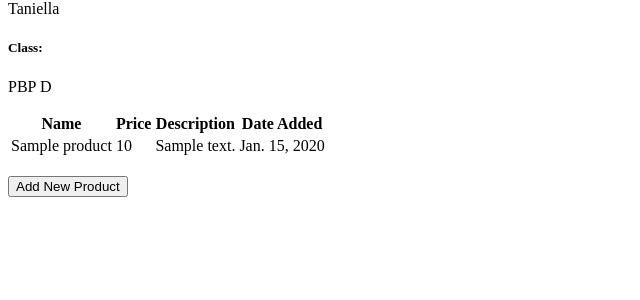
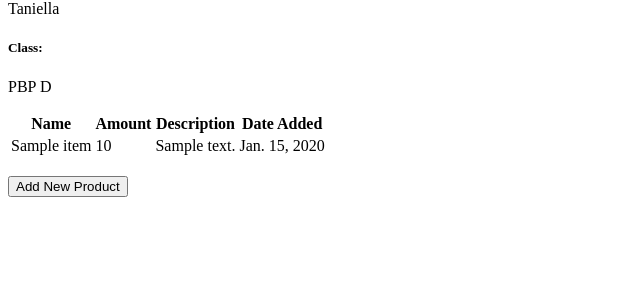
Before and after one commit to eilalleinat/Tugas_2, a Django app: page / in a window 1280 px wide. Shown: the part 119-419 px from the top of the page, without its empty margins (0-640 px from the left). Run offline with Django 4.2, Linux system fonts and the light colour scheme; tables that the repository leaves empty hold one stand-in row (values such as "Sample post").

Commit message:
Correcting some errors and variable names

```diff
--- a/main/models.py
+++ b/main/models.py
@@ -1,7 +1,7 @@
 from django.db import models
 
-class Product(models.Model):
+class Item(models.Model):
     name = models.CharField(max_length=255)
     date_added = models.DateField(auto_now_add=True)
-    price = models.IntegerField()
+    amount = models.IntegerField()
     description = models.TextField()
--- a/main/urls.py
+++ b/main/urls.py
@@ -6,10 +6,10 @@ app_name = 'main'
 urlpatterns = [
     path('', show_main, name='show_main'),
     path('home', show_home, name='show_home'),
-    path('create-product', create_product, name='create_product'),
+    path('create-item', create_item, name='create_item'),
     path('xml/', show_xml, name='show_xml'),
     path('json/', show_json, name='show_json'),
     path('xml/<int:id>/', show_xml_by_id, name='show_xml_by_id'),
-path('json/<int:id>/', show_json_by_id, name='show_json_by_id'),
+    path('json/<int:id>/', show_json_by_id, name='show_json_by_id'),
 
 ]
--- a/main/views.py
+++ b/main/views.py
@@ -2,8 +2,8 @@ from django.shortcuts import render
 from django.http import HttpResponseRedirect, HttpResponse
 from django.core import serializers
 from django.urls import reverse
-from main.forms import ProductForm
-from main.models import Product
+from main.forms import ItemForm
+from main.models import Item
 
 # Create your views here.
 def show_home(request):
@@ -24,38 +24,38 @@ def show_home(request):
     return render(request, 'home.html', Flowers)
 
 def show_main(request):
-    products = Product.objects.all()
+    items = Item.objects.all()
 
     context = {
         'name': 'Taniella', # Your name
         'class': 'PBP D', # Your PBP Class
-        'products': products
+        'items': items
     }
 
     return render(request, "main.html", context)
 
-def create_product(request):
-    form = ProductForm(request.POST or None)
+def create_item(request):
+    form = ItemForm(request.POST or None)
 
     if form.is_valid() and request.method == "POST":
         form.save()
         return HttpResponseRedirect(reverse('main:show_main'))
 
     context = {'form': form}
-    return render(request, "create_product.html", context)
+    return render(request, "create_item.html", context)
 
 def show_xml(request):
-    data = Product.objects.all()
+    data = Item.objects.all()
     return HttpResponse(serializers.serialize("xml", data), content_type="application/xml")
 
 def show_json(request):
-    data = Product.objects.all()
+    data = Item.objects.all()
     return HttpResponse(serializers.serialize("json", data), content_type="application/json")
 
 def show_xml_by_id(request, id):
-    data = Product.objects.filter(pk=id)
+    data = Item.objects.filter(pk=id)
     return HttpResponse(serializers.serialize("xml", data), content_type="application/xml")
 
 def show_json_by_id(request, id):
-    data = Product.objects.filter(pk=id)
+    data = Item.objects.filter(pk=id)
     return HttpResponse(serializers.serialize("json", data), content_type="application/json")
--- a/requirements.txt
+++ b/requirements.txt
@@ -4,3 +4,4 @@ whitenoise
 psycopg2-binary
 requests
 urllib3
+django-environ
--- a/templates/main.html
+++ b/templates/main.html
@@ -12,26 +12,26 @@
     <table>
         <tr>
             <th>Name</th>
-            <th>Price</th>
+            <th>Amount</th>
             <th>Description</th>
             <th>Date Added</th>
         </tr>
 
-        {% comment %} Below is how to show the product data {% endcomment %}
+        {% comment %} Below is how to show the item data {% endcomment %}
 
-        {% for product in products %}
+        {% for item in items %}
             <tr>
-                <td>{{product.name}}</td>
-                <td>{{product.price}}</td>
-                <td>{{product.description}}</td>
-                <td>{{product.date_added}}</td>
+                <td>{{item.name}}</td>
+                <td>{{item.amount}}</td>
+                <td>{{item.description}}</td>
+                <td>{{item.date_added}}</td>
             </tr>
         {% endfor %}
     </table>
 
     <br />
 
-    <a href="{% url 'main:create_product' %}">
+    <a href="{% url 'main:create_item' %}">
         <button>
             Add New Product
         </button>
```
Also changed, not shown: florist/settings.py (+15 -0 lines), main/forms.py (+4 -4 lines), .github/workflows/pbp-deploy.yml (added), main/migrations/0002_item_delete_product.py (added), templates/create_item.html (renamed from templates/create_product.html), 3 other files.
